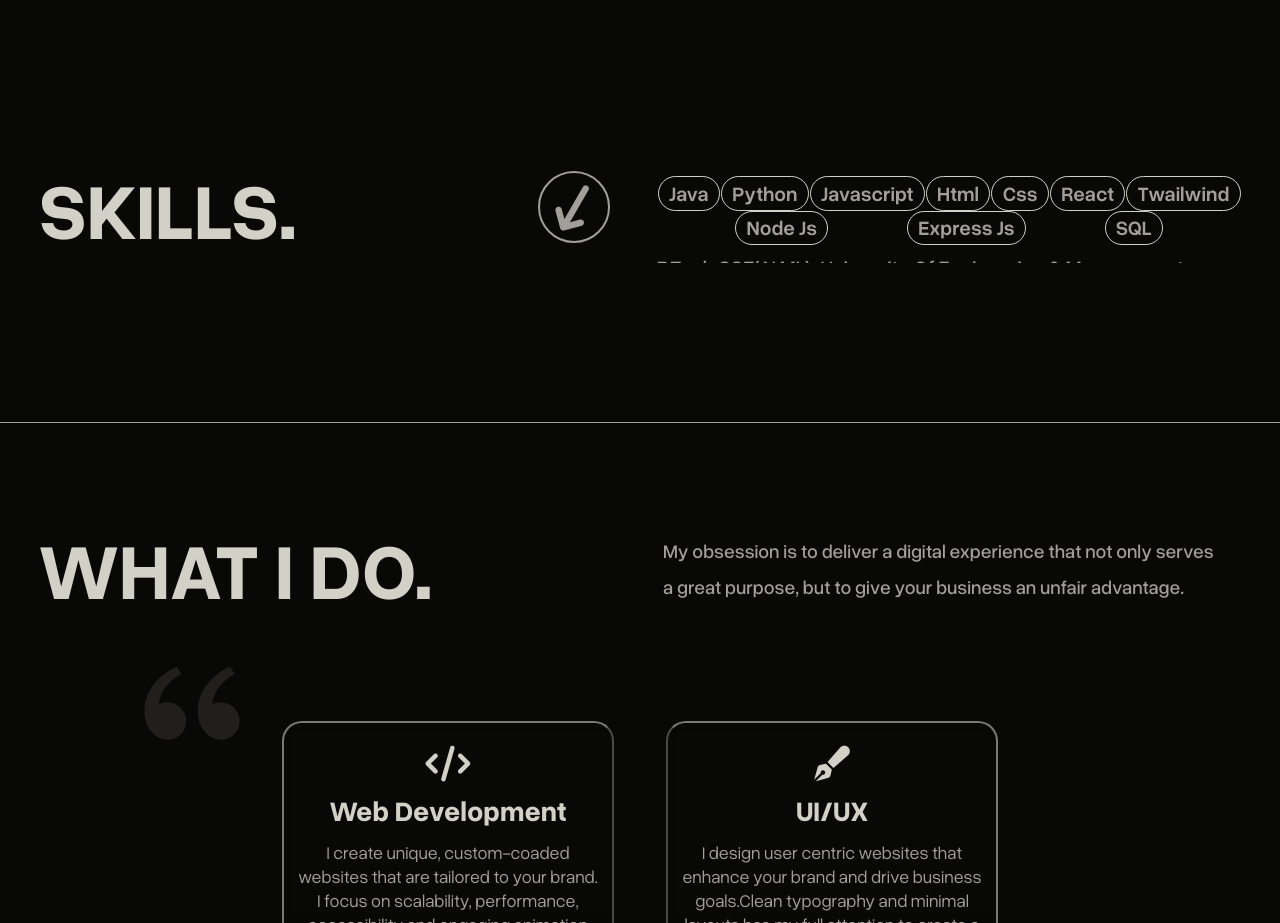
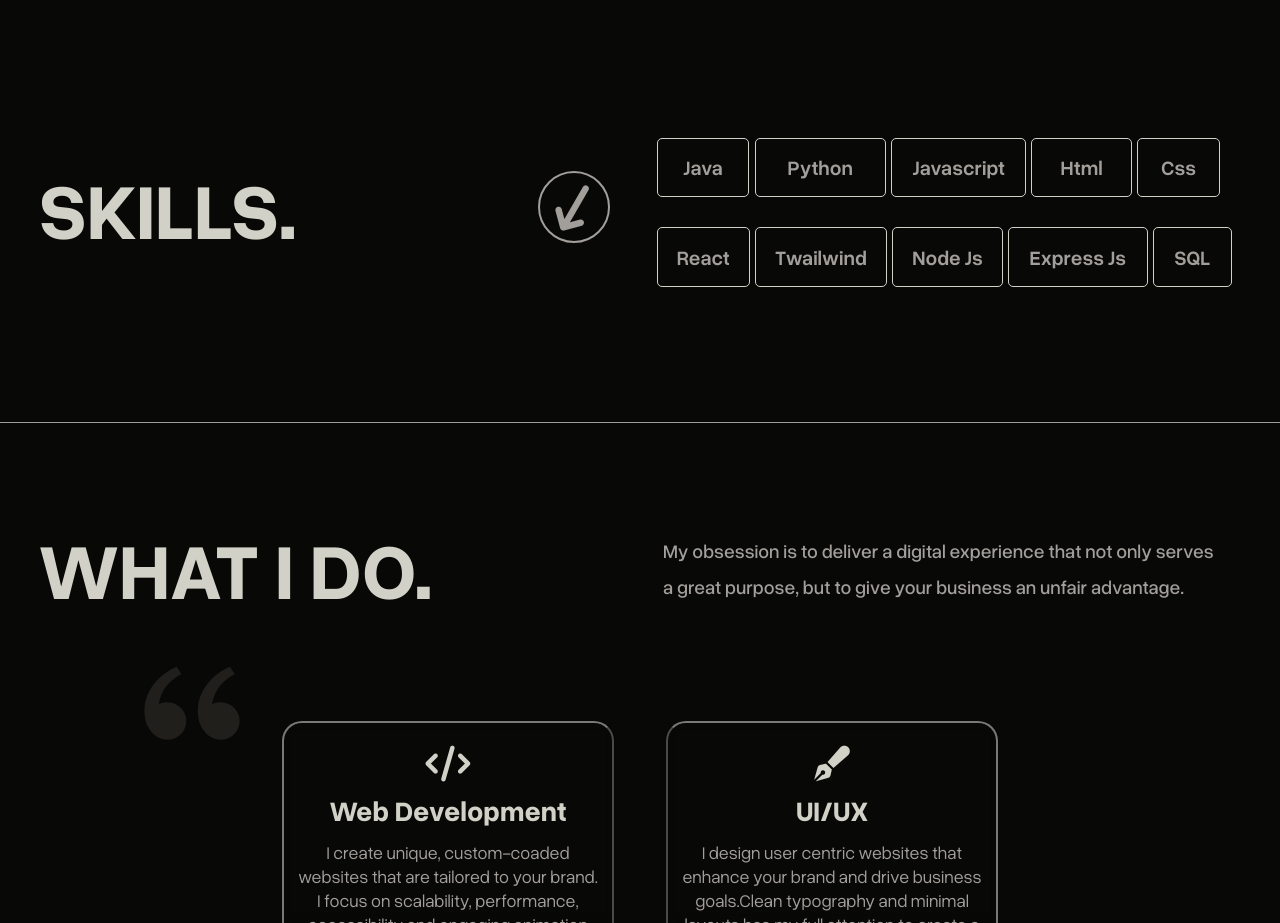
Before and after one commit to callmedipra/PORTFOLIO, a plain HTML site: page index.html in a window 1280 px wide. Shown: the part 1217-2140 px from the top of the page. Drawn offline with nearby package versions, Linux system fonts and the light colour scheme.

Commit message:
Modify the skills section

```diff
--- a/style.css
+++ b/style.css
@@ -185,7 +185,7 @@ html,body{
     position: absolute;
     background-color: #393632a8;
     opacity: 0;
-    top:55px;
+    top:40px;
     right:90px;
 }
 .social-media{
@@ -340,35 +340,157 @@ html,body{
 }
 .skill-container-wrapper{
     width: 100%;
-    height: 8vw;
+    height: 14vw;
     position: relative;
     overflow: hidden;
     /* background-color: red; */
 }
 .skills{
     width: 100%;
-    height: 6vw;
+    height: 14vw;
     display: flex;
     align-items: center;
-    justify-content: space-evenly;
-    gap: 0.8w;
+    justify-content: flex-start;
+    column-gap: 0.4vw;
     position: absolute;
-    padding-top: 1.2vw;
+    /* padding-top: 1.2vw; */
     top: 0;
     flex-wrap: wrap;
     /* background-color: purple; */
 }
-.allskill{
+.allskill:nth-child(1){
     font-size: 1.6vw;
     font-weight: 600;
-    padding: 0.2vw 0.8vw;
+    padding: 1.2vw 2vw;
     border: 1px solid #D1D1C7;
-    border-radius: 50px;
+    border-radius: 5px;
     color: #A29E9A;
+    transition: background-color 0.3s ease;
+}
+.allskill:nth-child(1):hover{
+    background-color:#13274F ;
+    color:#D1D1C7;
+}
+.allskill:nth-child(2){
+    font-size: 1.6vw;
+    font-weight: 600;
+    padding: 1.2vw 2.5vw;
+    border: 1px solid #D1D1C7;
+    border-radius: 5px;
+    color: #A29E9A;
+    transition: background-color 0.3s ease;
+}
+.allskill:nth-child(2):hover{
+    background-color: #417F32;
+    color: #D1D1C7;
+}
+.allskill:nth-child(3){
+    font-size: 1.6vw;
+    font-weight: 600;
+    padding: 1.2vw 1.6vw;
+    border: 1px solid #D1D1C7;
+    border-radius: 5px;
+    color: #A29E9A;
+    transition: background-color 0.3s ease;
+}
+.allskill:nth-child(3):hover{
+    background-color:#febf10e3 ;
+    color: #D1D1C7;
+}
+.allskill:nth-child(4){
+    font-size: 1.6vw;
+    font-weight: 600;
+    padding: 1.2vw 2.2vw;
+    border: 1px solid #D1D1C7;
+    border-radius: 5px;
+    color: #A29E9A;
+    transition: background-color 0.3s ease;
+}
+.allskill:nth-child(4):hover{
+    background-color:#FF6700 ;
+    color: #D1D1C7;
+}
+.allskill:nth-child(5){
+    font-size: 1.6vw;
+    font-weight: 600;
+    padding: 1.2vw 1.8vw;
+    border: 1px solid #D1D1C7;
+    border-radius: 5px;
+    color: #A29E9A;
+    transition: background-color 0.3s ease;
+}
+.allskill:nth-child(5):hover{
+    background-color:#0076CE ;
+    color:#D1D1C7 ;
+}
+.allskill:nth-child(6){
+    font-size: 1.6vw;
+    font-weight: 600;
+    padding: 1.2vw 1.5vw;
+    border: 1px solid #D1D1C7;
+    border-radius: 5px;
+    color: #A29E9A;
+    transition: background-color 0.3s ease;
+}
+.allskill:nth-child(6):hover{
+    background-color:#007FFF;
+    color: #D1D1C7;
+}
+.allskill:nth-child(7){
+    font-size: 1.6vw;
+    font-weight: 600;
+    padding: 1.2vw 1.5vw;
+    border: 1px solid #D1D1C7;
+    border-radius: 5px;
+    color: #A29E9A;
+    transition: background-color 0.3s ease;
+}
+.allskill:nth-child(7):hover{
+    background-color:#008080 ;
+    color: #D1D1C7;
+}
+.allskill:nth-child(8){
+    font-size: 1.6vw;
+    font-weight: 600;
+    padding: 1.2vw 1.5vw;
+    border: 1px solid #D1D1C7;
+    border-radius: 5px;
+    color: #A29E9A;
+    transition: background-color 0.3s ease;
+}
+.allskill:nth-child(8):hover{
+    background-color: #006400;
+    color:#D1D1C7 ;
+}
+.allskill:nth-child(9){
+    font-size: 1.6vw;
+    font-weight: 600;
+    padding: 1.2vw 1.6vw;
+    border: 1px solid #D1D1C7;
+    border-radius: 5px;
+    color: #A29E9A;
+    transition: background-color 0.3s ease;
+}
+.allskill:nth-child(9):hover{
+    background-color: #CD5700 ;
+    color: #D1D1C7;
+}
+.allskill:nth-child(10){
+    font-size: 1.6vw;
+    font-weight: 600;
+    padding: 1.2vw 1.6vw;
+    border: 1px solid #D1D1C7;
+    border-radius: 5px;
+    color: #A29E9A;
+    transition: background-color 0.3s ease;
+}
+.allskill:nth-child(10):hover{
+    background-color:#1d1160 ;
+    color: #D1D1C7;
 }
 .education{
     width: 100%;
-    height: 6vw;
+    height: 12vw;
     display: flex;
     position: absolute;
     top:100%;
```
